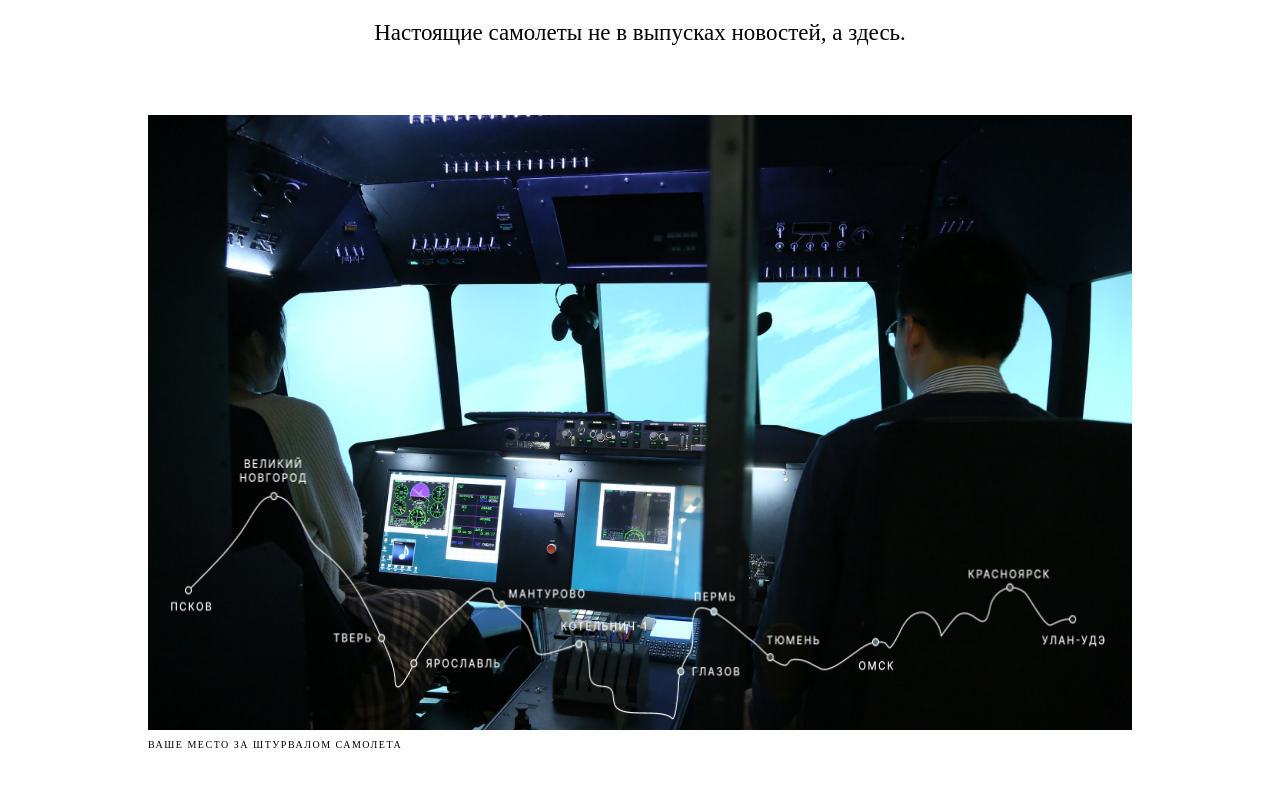
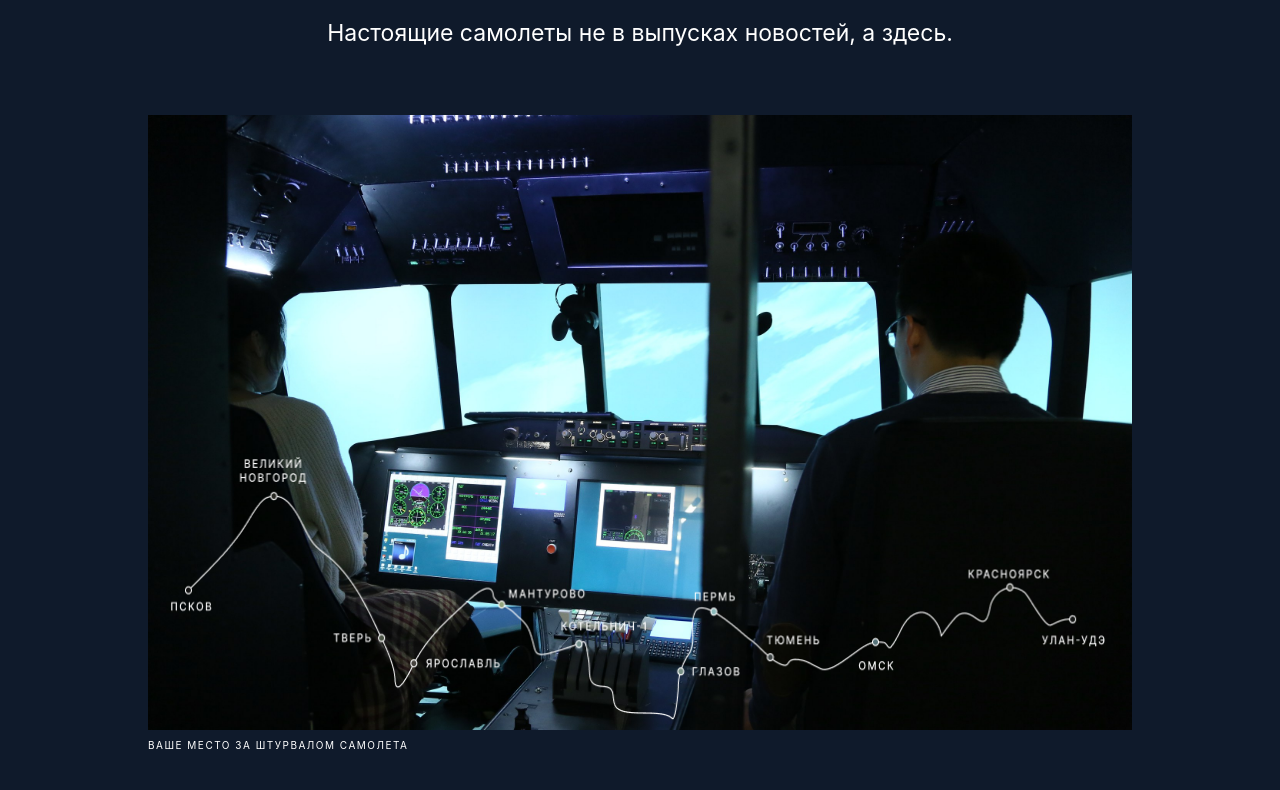
Before and after one commit to xovxo/rpkb-avionika, a plain HTML site: page index.html in a window 1280 px wide. Shown: the part 356-1146 px from the top of the page. Drawn offline with Linux system fonts and the light colour scheme; a web font is replaced by a local one.

Commit message:
add changes for color

```diff
--- a/blocks/index/index.css
+++ b/blocks/index/index.css
@@ -1,5 +1,5 @@
-/* .index {
+.index {
   background-color: #0f1a2b;
   font-family: Inter, Arial, Helvetica, sans-serif;
   color: #ffffff;
-} */
+}
```
